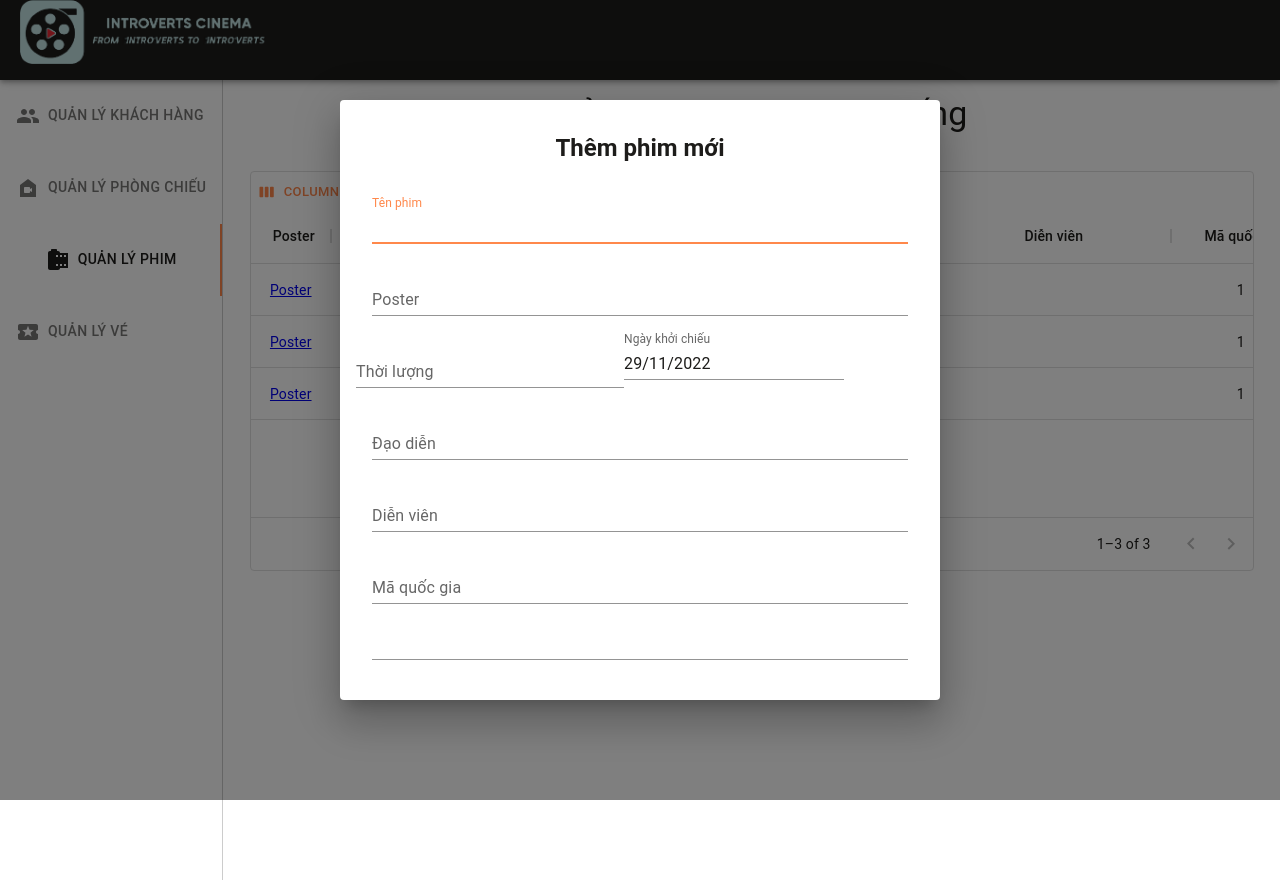
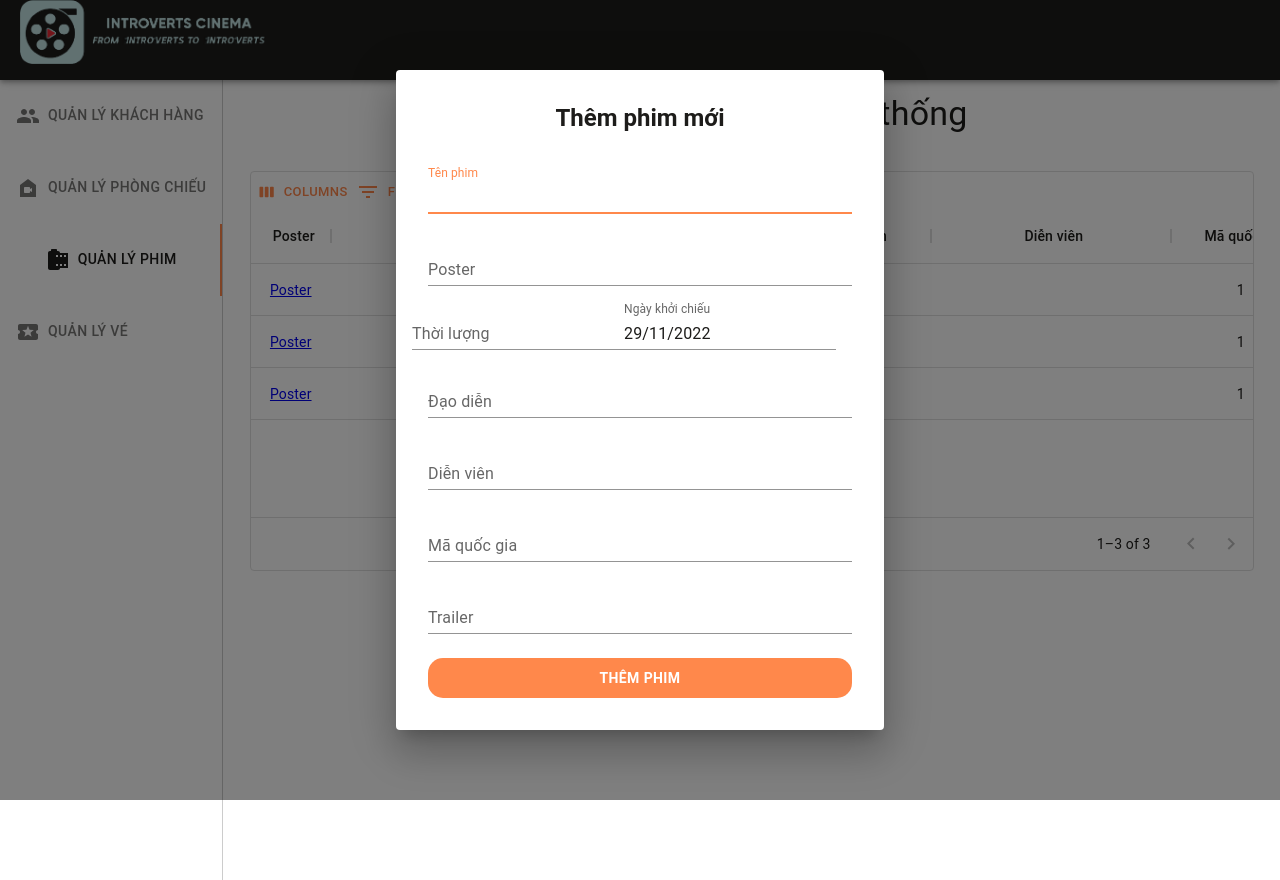
Before and after one commit to poK65uet/introverts-cinema, a React (Create React App) app in the folder frontend/: page /admin/films in a window 1280 px wide. Both pictures are taken after a click on the button "THÊM PHIM MỚI". Built offline with nearby package versions, Linux system fonts and the light colour scheme.

Commit message:
Add EditFilmPage

```diff
--- a/frontend/src/app/components/AddFilmDialog/index.tsx
+++ b/frontend/src/app/components/AddFilmDialog/index.tsx
@@ -21,9 +21,98 @@ import { RootState } from 'store';
 export default function AddFilmDialog(props: any) {
   const classes = useStyles();
 
+  const handleCloseDialog = () => {
+    props.onClose();
+  }
+
+  console.log(props);
+
+
   return (
-    <Dialog open={props.open}>
-      <Box className={classes.AddFilmBox}>
+    <Dialog open={props.open} onClose={handleCloseDialog}>
+      {props.data.id ?
+            <Box className={classes.AddFilmBox}>
+            <Typography
+              sx={{
+                textAlign: 'center',
+                mb: 2,
+              }}
+              variant="h5"
+              fontWeight="bold"
+            >
+              Sửa thông tin phim
+            </Typography>
+              <CustomInput.TextField
+                label="Tên phim"
+                name="title"
+                value={props.data.title}
+                autoFocus
+                inputProps={{ maxLength: '64' }}
+              />
+              <CustomInput.TextField
+                label="Poster"
+                name="image_url"
+                value={props.data.image_url}
+                inputProps={{ maxLength: '64' }}
+              />
+              <Grid xs={12} container columnSpacing={2}>
+                <Grid xs={6}>
+                  <CustomInput.TextField
+                    label="Thời lượng"
+                    name="duration"
+                    margin='dense'
+                    value={props.data.duration}
+                    inputProps={{ maxLength: '32' }}
+                  />
+                </Grid>
+                <Grid xs={6}>
+                  <CustomInput.DatePicker
+                    label="Ngày khởi chiếu"
+                    name="opening_day"
+                    margin='dense'
+                    value={props.data.opening_day}
+                    inputProps={{ maxLength: '32' }}
+                  />
+                </Grid>
+              </Grid>
+
+              <CustomInput.TextField
+                label="Đạo diễn"
+                name="directors"
+                value={props.data.directors}
+                inputProps={{ maxLength: '64' }}
+              />
+              <CustomInput.TextField
+                label="Diễn viên"
+                name="actors"
+                value={props.data.actors}
+                inputProps={{ maxLength: '64' }}
+              />
+              <CustomInput.TextField
+                label="Mã quốc gia"
+                name="nationality_id"
+                value={props.data.nationality_id}
+                inputProps={{ maxLength: '64' }}
+              />
+              <CustomInput.TextField
+                label="Trailer"
+                name="trailer_url"
+                value={props.data.trailer_url}
+                inputProps={{ maxLength: '64' }}
+              />
+            <Button
+            fullWidth
+            variant='contained'
+            sx={{ mt: 2, p: 1, fontWeight: 'bold', color: 'white' }}
+            disableFocusRipple
+            className={classes.AddFilmButton}
+          >
+            Thêm phim
+          </Button>
+          </Box>
+
+        :
+<Box className={classes.AddFilmBox}>
         <Typography
           sx={{
             textAlign: 'center',
@@ -34,7 +123,6 @@ export default function AddFilmDialog(props: any) {
         >
           Thêm phim mới
         </Typography>
-        <div>
           <CustomInput.TextField
             label="Tên phim"
             name="title"
@@ -51,14 +139,16 @@ export default function AddFilmDialog(props: any) {
               <CustomInput.TextField
                 label="Thời lượng"
                 name="duration"
-                inputProps={{ maxLength: '64' }}
+                margin='dense'
+                inputProps={{ maxLength: '32' }}
               />
             </Grid>
             <Grid xs={6}>
               <CustomInput.DatePicker
                 label="Ngày khởi chiếu"
                 name="opening_day"
-                inputProps={{ maxLength: '64' }}
+                margin='dense'
+                inputProps={{ maxLength: '32' }}
               />
             </Grid>
           </Grid>
@@ -79,13 +169,22 @@ export default function AddFilmDialog(props: any) {
             inputProps={{ maxLength: '64' }}
           />
           <CustomInput.TextField
-            label=""
-            trailer_url
-            name="Trailer"
+            label="Trailer"
+            name="trailer_url"
             inputProps={{ maxLength: '64' }}
           />
-        </div>
+        <Button
+        fullWidth
+        variant='contained'
+        sx={{ mt: 2, p: 1, fontWeight: 'bold', color: 'white' }}
+        disableFocusRipple
+        className={classes.AddFilmButton}
+      >
+        Thêm phim
+      </Button>
       </Box>
-    </Dialog>
+
+    }
+          </Dialog>
   );
 }
--- a/frontend/src/app/components/AddFilmDialog/styles.ts
+++ b/frontend/src/app/components/AddFilmDialog/styles.ts
@@ -10,14 +10,14 @@ const useStyles = makeStyles(() => ({
     padding: '2em',
   },
 
-  // loginButton: {
-  //   borderRadius: '15px !important',
-  //   transition: '0.5s !important',
-  //   boxShadow: 'none !important',
-  //   '&:hover': {
-  //     backgroundColor: theme.palette.primary.dark,
-  //   },
-  // },
+  AddFilmButton: {
+    borderRadius: '15px !important',
+    transition: '0.5s !important',
+    boxShadow: 'none !important',
+    // '&:hover': {
+    //   backgroundColor: theme.palette.primary.dark,
+    // },
+  },
 
   // registerButton: {
   //   borderRadius: '15px !important',
--- a/frontend/src/app/pages/FilmManagementPage/index.tsx
+++ b/frontend/src/app/pages/FilmManagementPage/index.tsx
@@ -12,13 +12,22 @@ import AddFilmDialog from '../../components/AddFilmDialog'
 export default function FilmManagementPage() {
   const classes = useStyles();
   const [open, setOpen] = useState(false);
+  const [editedRowData, setEditedRowData] = useState([]);
 
   const handleClickOpen = () => {
     setOpen(true);
   }
 
   const handleClose = () => {
+    setEditedRowData([]);
     setOpen(false);
+  }
+
+  const handleClickOpenEditPage = (params : any) => {
+    setEditedRowData(params);
+    setOpen(true);
+    console.log(editedRowData);
+
   }
 
   const rows: readonly any[] = [
@@ -123,7 +132,7 @@ export default function FilmManagementPage() {
 
   return (
     <Box className={classes.filmTable}>
-      <AddFilmDialog open={open} onClose={handleClose}></AddFilmDialog>
+      <AddFilmDialog open={open} onClose={handleClose} data={editedRowData}></AddFilmDialog>
       <Typography variant="h4" component="h4">
         Quản lý phim trong hệ thống
       </Typography>
@@ -133,6 +142,7 @@ export default function FilmManagementPage() {
         rows={rows}
         disableSelectionOnClick
         columns={columns}
+        onRowDoubleClick={(GridCellParams) => handleClickOpenEditPage(GridCellParams)}
         components={{
           Toolbar: GridToolbar,
         }}
```
